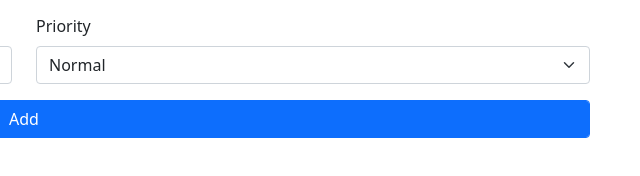
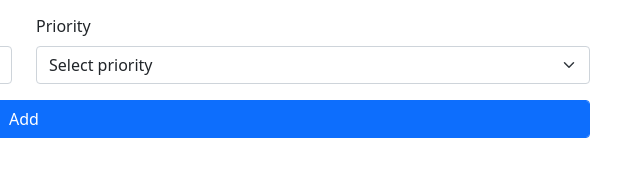
Before and after one commit to tuanducdesign/bootstrap-5-form-new-task, a plain HTML site: page index.html in a window 1280 px wide. Shown: the part 326-502 px from the top of the page, 616-1256 px from the left. Drawn offline with nearby package versions, Linux system fonts and the light colour scheme.

Commit message:
Update index.html

```diff
--- a/index.html
+++ b/index.html
@@ -11,7 +11,7 @@
             </div>
             <form class="mt-3 mb-3 g-2">
                 <div class="mt-3 col-md-12">
-                    <input type="email" class="form-control" placeholder="Add new task..." />
+                    <input type="text" class="form-control" placeholder="Add new task..." />
                 </div>
                 <div class="mt-3 col-md-12">
                     <label for="textareaDescription" class="form-label">Description</label>
@@ -24,8 +24,9 @@
                     </div>
                     <div class="mt-3 col">
                         <label for="inputPriority" class="form-label">Priority</label>
-                        <select class="form-select" aria-label="Default select example">
-                            <option selected>Normal</option>
+                        <select class="form-select" aria-label="Select priority">
+                            <option selected>Select priority</option>
+                            <option value="1">Normal</option>
                             <option value="2">Low</option>
                             <option value="3">High</option>
                         </select>
```
